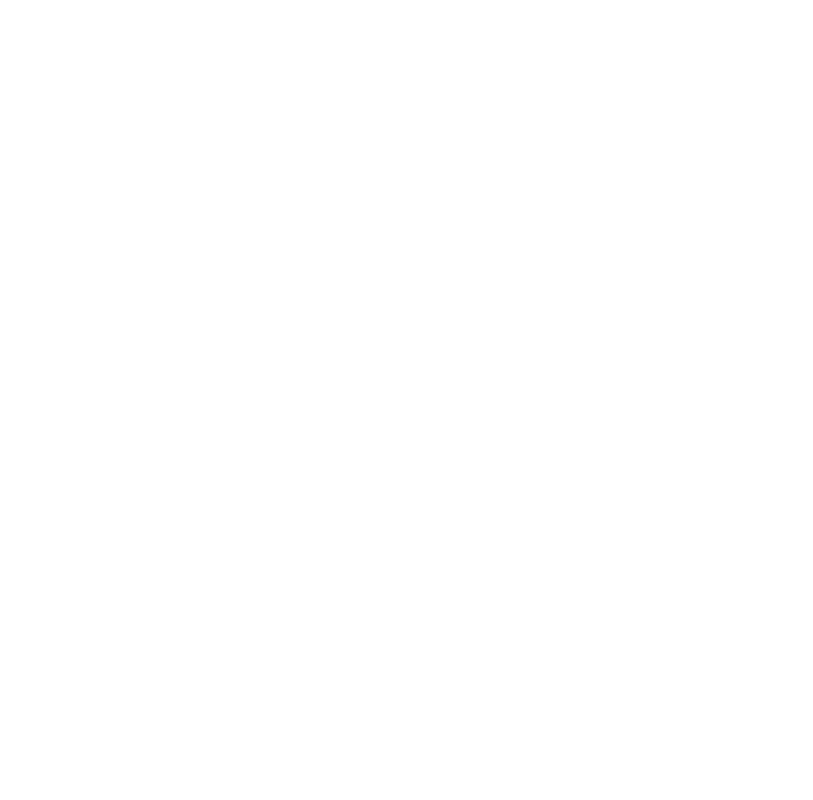
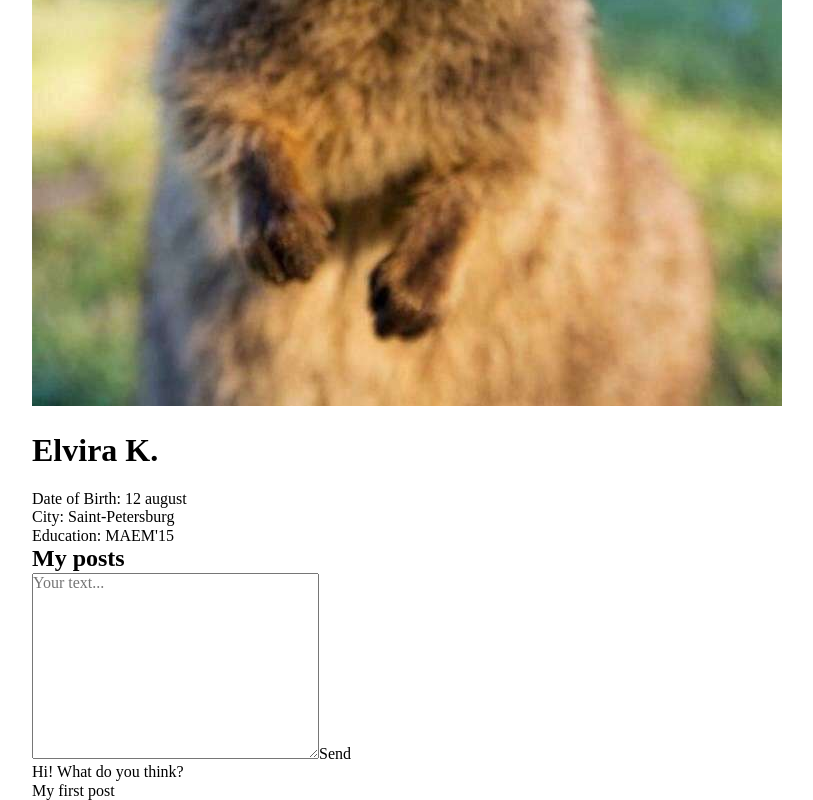
Before and after one commit to Elvira-del/social-network, a React (Create React App) app: page / in a window 1280 px wide. Shown: the part 581-1381 px from the top of the page, without its empty margins (32-845 px from the left). Before the commit the page ends 800 px from the top, so only its background shows below. Built offline with nearby package versions, Linux system fonts and the light colour scheme.

Commit message:
feat: add user avatar

```diff
--- a/src/components/MyPosts/MyPosts.jsx
+++ b/src/components/MyPosts/MyPosts.jsx
@@ -3,7 +3,7 @@
 
 const MyPosts = () => {
   return (
-    <section className="posts">
+    <section className="section posts">
       <div className="container">
         <h2 className="subtitle">My posts</h2>
         <form className="posts__form" action="#" method="post">
--- a/src/components/Profile/Profile.jsx
+++ b/src/components/Profile/Profile.jsx
@@ -1,11 +1,13 @@
 import React from "react";
 import MyPosts from "../MyPosts/MyPosts";
 import UserInfo from "../UserInfo/UserInfo";
+import avatar from "../../assets/images/avatar.jpg";
 
 const Profile = () => {
   return (
     <main className="page">
       <UserInfo
+        avatar={avatar}
         name="Elvira K."
         date="12 august"
         city="Saint-Petersburg"
--- a/src/components/UserInfo/UserInfo.jsx
+++ b/src/components/UserInfo/UserInfo.jsx
@@ -2,8 +2,11 @@
 
 const UserInfo = (props) => {
   return (
-    <section className="info">
-      <div className="container">
+    <section className="section info">
+      <div className="container info__wrap">
+        <img className="info__avatar" src={props.avatar} alt="User avatar" />
+
+        <div className="info__content">
           <h1 className="title">{props.name}</h1>
           <ul className="info__list">
             <li className="info__item">Date of Birth: {props.date}</li>
@@ -11,6 +14,7 @@
             <li className="info__item">Education: {props.education}</li>
           </ul>
         </div>
+      </div>
     </section>
   );
 };
```
Also changed, not shown: src/assets/images/avatar.jpg (added). Lines whose indentation alone changed are shown as unchanged.
